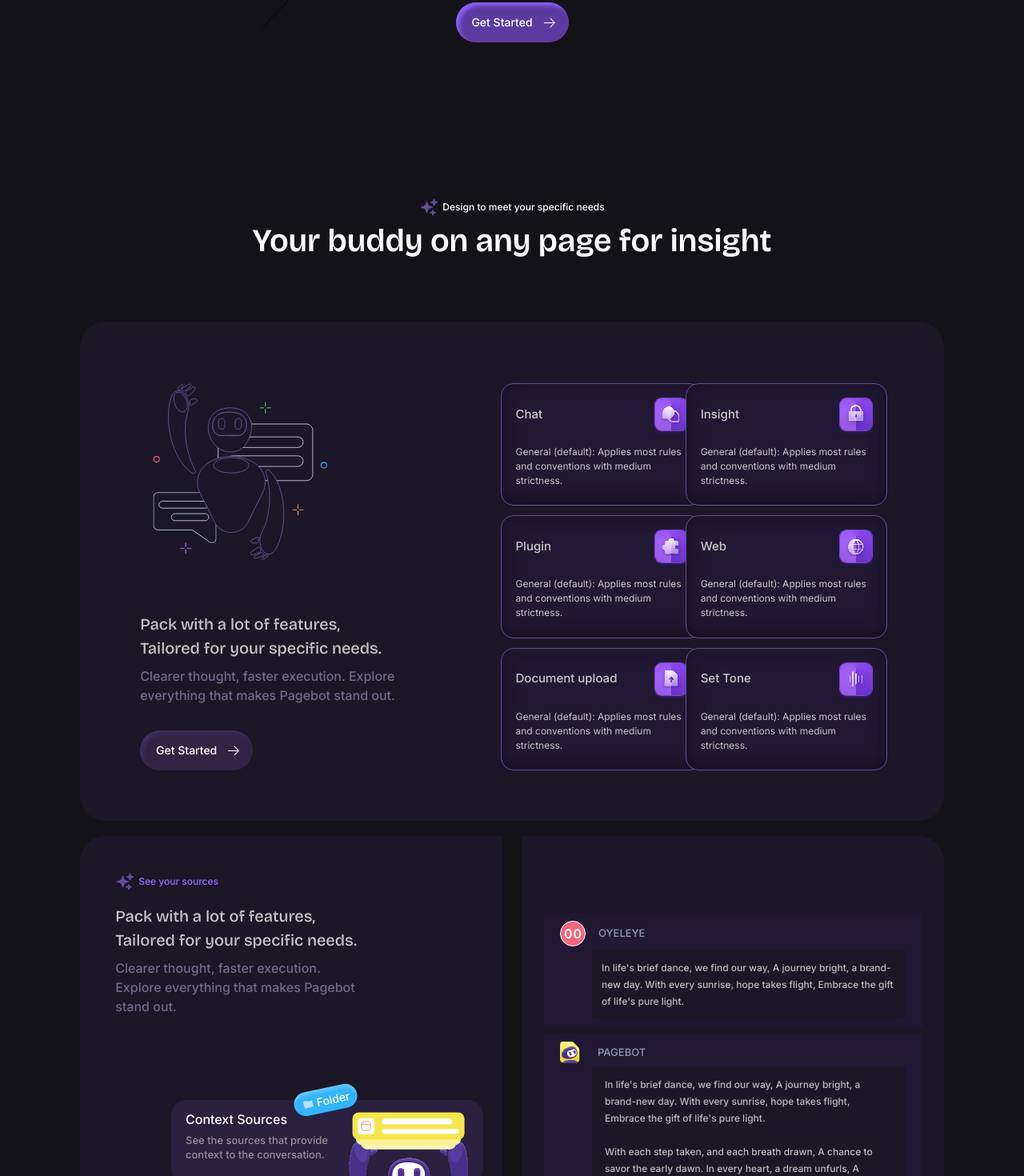
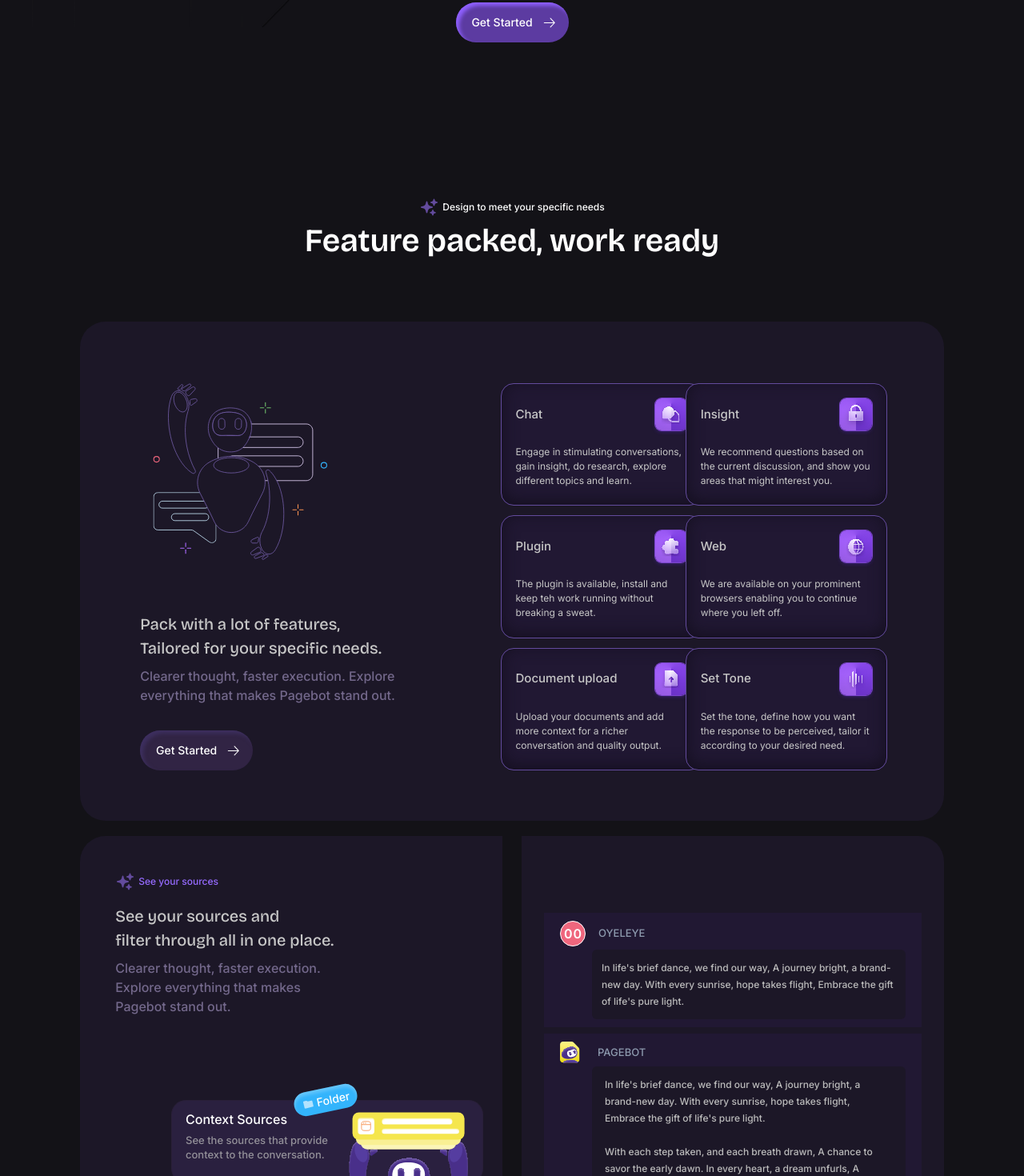
Before and after one commit to mashami/pagebot.ai, a Next.js app: page / in a window 1280 px wide. Shown: the part 874-2344 px from the top of the page at 80% size. Built offline with nearby package versions, Linux system fonts and the light colour scheme.

Commit message:
fixed: changes on the page

```diff
--- a/src/app/page.tsx
+++ b/src/app/page.tsx
@@ -10,12 +10,12 @@
 export default function Home() {
   return (
     <div
-      className="relative w-full h-screen "
+      className="relative w-full h-screen"
       // style={{
       //   background: "url(/Vector.png)"
       // }}
     >
-      <div className=" absolute -top-12 -z-10 ">
+      <div className=" absolute md:-top-12 top-12 -z-10 ">
         <Background />
       </div>
       <div className="md:container px-4 flex mx-auto justify-center md:pt-24 pt-0 z-30 overflow-hidden">
@@ -32,7 +32,7 @@
 
       <div className="text-center md:pt-10 md:w-[728px] w-full mx-auto space-y-4 md:px-0 px-8">
         <h1 className="break-words text-white font-bricolage_Grotesque font-semibold leading-tight">
-          Your buddy on any page for insight
+          Your buddy on <br /> any page for insight
         </h1>
         <h3 className="text-[#8B78BA] break-words px-2">
           Elevate your research endeavors with the support of this intelligent
@@ -52,7 +52,7 @@
 
         <div className="space-y-[71px] md:px-0 px-6">
           <h2 className="text-center text-white font-bricolage_Grotesque font-semibold">
-            Your buddy on any page for insight
+            Feature packed, work ready
           </h2>
           <YourBuddySection />
         </div>
--- a/src/components/Background.tsx
+++ b/src/components/Background.tsx
@@ -4,11 +4,11 @@
 
 const Background = () => {
   return (
-    <div className="relative">
-      <span className="absolute w-screen overflow-hidden">
+    <div className="relative w-screen">
+      <span className="absolute w-full overflow-hidden">
         <BackgroundColor />
       </span>
-      <span className="absolute top-16 w-screen overflow-hidden">
+      <span className="absolute w-full md:top-16 top-6 overflow-hidden">
         <StarsBackground />
       </span>
     </div>
--- a/src/components/SVGs/SVGs.tsx
+++ b/src/components/SVGs/SVGs.tsx
@@ -1,8 +1,15 @@
-export const BackgroundColor = () => {
+import { MainIconProps } from "../Icons/icon.type"
+
+export const BackgroundColor = ({
+  className,
+  width,
+  height
+}: MainIconProps) => {
   return (
     <svg
-      width={1440}
-      height={909}
+      // width={1440}
+      // height={909}
+      className={className}
       viewBox="0 0 1440 909"
       fill="none"
       xmlns="http://www.w3.org/2000/svg"
@@ -43,8 +50,9 @@
 export const StarsBackground = () => {
   return (
     <svg
-      width={1309}
-      height={523}
+      // width={1309}
+      // height={523}
+      className="w-full"
       viewBox="0 0 1309 523"
       fill="none"
       xmlns="http://www.w3.org/2000/svg"
--- a/src/components/YourBuddySection/YourBuddySection.tsx
+++ b/src/components/YourBuddySection/YourBuddySection.tsx
@@ -47,32 +47,32 @@
             <Card
               title="Chat"
               icon={<ChatSvg />}
-              description="General (default): Applies most rules and conventions with medium strictness."
+              description="Engage in stimulating conversations, gain insight, do research, explore different topics and learn. "
             />
             <Card
               title="Insight"
               icon={<InsightSvg />}
-              description="General (default): Applies most rules and conventions with medium strictness."
+              description="We recommend questions based on the current discussion, and show you areas that might interest you."
             />
             <Card
               title="Plugin"
               icon={<PluginSvg />}
-              description="General (default): Applies most rules and conventions with medium strictness."
+              description="The plugin is available, install and keep teh work running without breaking a sweat."
             />
             <Card
               title="Web"
               icon={<WebSvg />}
-              description="General (default): Applies most rules and conventions with medium strictness."
+              description="We are available on your prominent browsers enabling you to continue where you left off."
             />
             <Card
               title="Document upload"
               icon={<DocSvg />}
-              description="General (default): Applies most rules and conventions with medium strictness."
+              description="Upload your documents and add more context for a richer conversation and quality output."
             />
             <Card
               title="Set Tone"
               icon={<ToneSvg />}
-              description="General (default): Applies most rules and conventions with medium strictness."
+              description="Set the tone, define how you want the response to be perceived, tailor it according to your desired need."
             />
           </div>
         </div>
@@ -86,9 +86,10 @@
               </h4>
             </div>
 
-            <span className="gap-2 max-w-[324px] flex flex-col pt-4 md:pl-0 pl-4">
+            <span className="gap-2 max-w-[320px] flex flex-col pt-4 md:pl-0 pl-4">
               <h3 className="text-[#C7C7C7] font-bricolage_Grotesque font-medium break-words">
-                Pack with a lot of features, Tailored for your specific needs.
+                <span className="block">See your sources and</span>
+                <span>filter through all in one place.</span>
               </h3>
               <p className="text-[#73688B] font-medium break-words md:pr-6 pr-0">
                 Clearer thought, faster execution. Explore everything that makes
```
